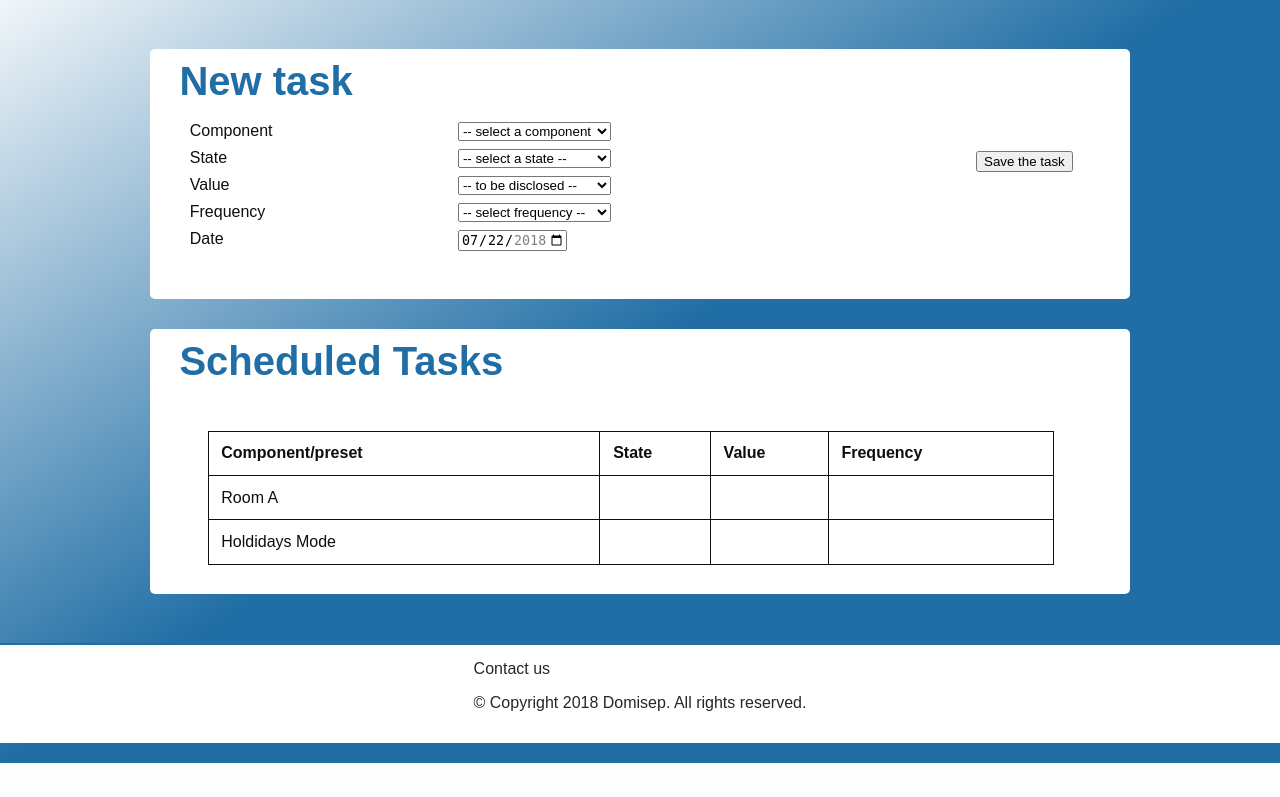
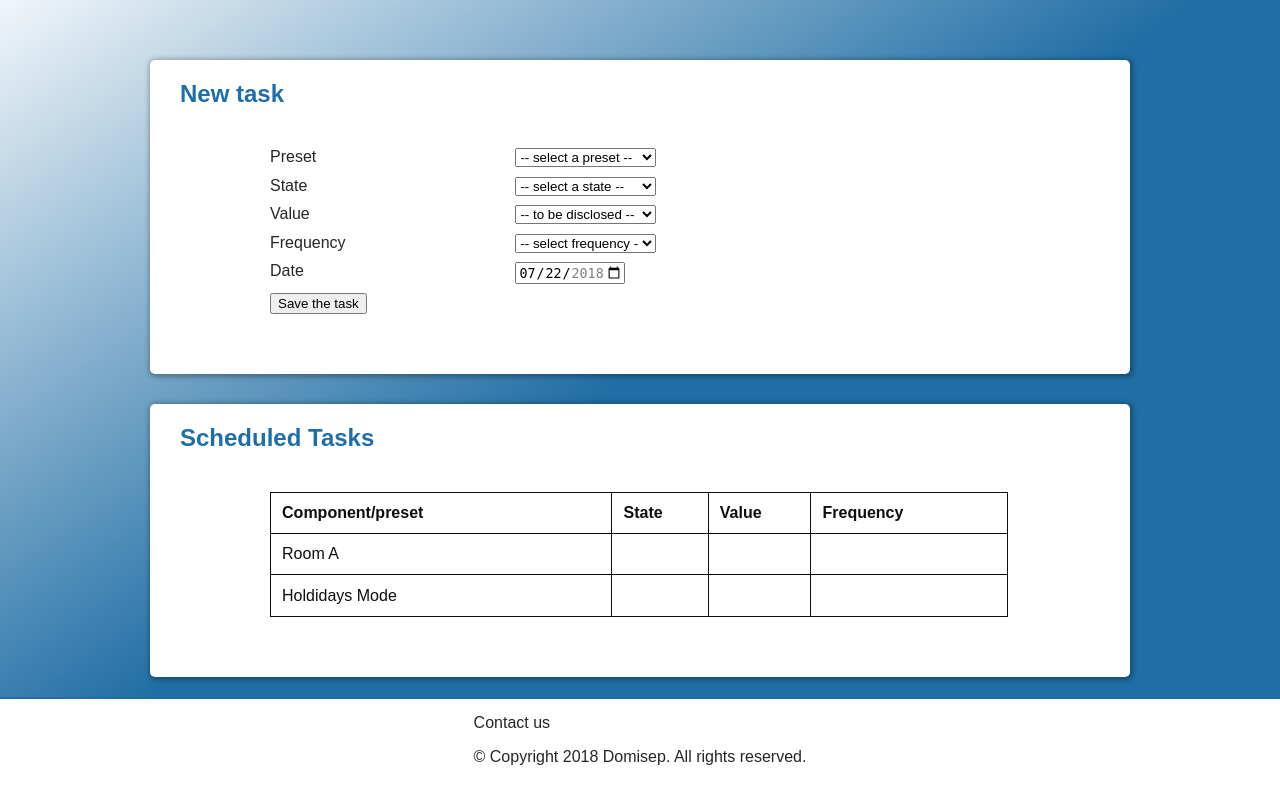
Before and after one commit to TheOnlyMrFlow/Domisep, a PHP site: page /newtask.php in a window 1280 px wide. Shown: the part 53-850 px from the top of the page. Before the commit the page ends 816 px from the top, so only its background shows below. Run offline with PHP 8.4, Linux system fonts and the light colour scheme.

Commit message:
unifier le css

```diff
--- a/www/newtask.php
+++ b/www/newtask.php
@@ -13,6 +13,7 @@ require("scripts/fonction_php_component.php");
 
   <!DOCTYPE html>
   <html>
+
   <head>
     <meta charset="utf-8" />
     <title>New Task</title>
@@ -23,14 +24,14 @@ require("scripts/fonction_php_component.php");
     <link rel="stylesheet" type="text/css" media="screen" href="style/component-style.min.css" />
     <link rel="stylesheet" type="text/css" media="screen" href="components/modals/modal.min.css" />
     <link rel="stylesheet" type="text/css" media="screen" href="components/footer/footer.min.css" />
-    <link rel="stylesheet" href="style/myhouse.min.css"/>
     <link rel="stylesheet" href="components/header-nav/header-nav.min.css">
     <link rel="stylesheet" href="components/header-nav/header-dashboard.min.css">
     <script src="https://ajax.googleapis.com/ajax/libs/jquery/3.3.1/jquery.min.js"></script>
     <script src="components/header-nav/sticky-header.min.js"></script>
-    <link rel="stylesheet" type="text/css" href="../style/newtask.css"/>
+    <link rel="stylesheet" type="text/css" href="style/newtask.css" />
     <script src="scripts/change-language.min.js"></script>
   </head>
+
   <body>
     <?php
 
@@ -46,66 +47,60 @@ include 'components/header-nav/header-nav.php';
 ?>
       <div class="page-content-container">
         <div class="page-content">
-        <div id="NewTask">
-
-            <div id="title">
-                <h1 id="titleNewTask">New task</h1>
-            </div>
-
-            <div class="total-wrapper">
+          <div class="dashboard-big-container">
+            <h2>New task</h2>
+            <div class="dashboard-inner-container">
 
               <div class="half-wrapper">
-                    <section class = "selectors">
-                        <span class ="label">Component</span>
-                        <select class ="dropdown" name="components">
-                            <option value="notanoption" disabled selected>-- select a component --</option>
+                <section class="selectors">
+                  <span class="label">Preset</span>
+                  <select class="dropdown" name="preset">
+                            <option value="notanoption" disabled selected>-- select a preset --</option>
                             <option value="Light A">Lampe A</option>
                             <option value="Heat A">Chauffage A</option>
                             <option value="Light B">Lampe B</option>
                             <option value="Stores">Volets A</option>
                         </select>
                 </section>
-                    <section class = "selectors">
+                <section class="selectors">
                   <span class="label">State</span>
-                        <select class ="dropdown" name="State">
+                  <select class="dropdown" name="State">
                             <option value="notanoption" disabled selected>-- select a state --</option>
                             <option value="ON">ON</option>
                             <option value="OFF">OFF</option>
                         </select>
                 </section>
-                    <section class = "selectors">
+                <section class="selectors">
                   <span class="label">Value</span>
-                        <select class ="dropdown" name="Value">
+                  <select class="dropdown" name="Value">
                             <option value="tbd" disabled selected>-- to be disclosed --</option>
                         </select>
                 </section>
-                    <section class = "selectors">
-                        <span class ="label">Frequency</span>
-                        <select class ="dropdown" name="frequency">
+                <section class="selectors">
+                  <span class="label">Frequency</span>
+                  <select class="dropdown" name="frequency">
                             <option value="notanoption" disabled selected>-- select frequency --</option>
                             <option value="Daily">Daily</option>
                             <option value="Hourly">Hourly</option>
                             <option value="Weekly">Weekly</option>
                          </select>
                 </section>
-                    <section class = "selectors">
+                <section class="selectors">
                   <span class="label">Date</span>
-                        <input type="date" id="start" name="trip-start"
-                                value="2018-07-22"
-                                min="2018-01-01" max="2018-12-31">
+                  <input type="date" id="start" name="trip-start" value="2018-07-22" min="2018-01-01" max="2018-12-31">
                 </section>
               </div>
 
               <div class="half-wrapper">
-                     <section class = "saveSection">
+                <section class="saveSection">
                   <input id="buttonSaveTask" type="button" value="Save the task">
                 </section>
               </div>
             </div>
           </div>
-    <div id="ScheduledTask">
-        <div id="contentScheduledTask">
-            <h1 id="titleScheduledTask">Scheduled Tasks</h1>
+          <div class="dashboard-big-container">
+            <h2>Scheduled Tasks</h2>
+            <div class="dashboard-inner-container">
               <table id="presetsTable">
                 <tr>
                   <th>Component/preset</th>
@@ -129,11 +124,14 @@ include 'components/header-nav/header-nav.php';
             </div>
           </div>
         </div>
+      </div>
 
         <?php
         include 'components/modals/contact/contact.php';
         include 'components/footer/footer.php';
         include 'components/modals/component-details/component-details.php';
         ?>
+
   </body>
+
   </html>
--- a/www/style/dashboard-style.css
+++ b/www/style/dashboard-style.css
@@ -51,7 +51,7 @@ input:focus,button:focus {
 
 
 .dashboard-inner-container{
-  margin: 40px 10px 40px 15%;
+  margin: 40px 10px 40px 90px;
   display: flex;
   flex-wrap: wrap;
 }
@@ -64,3 +64,7 @@ h1,h2,h3,h4,button{
 h1{
   font-size: 2.5em;
 }
+
+h2{
+  color: #206ea5;
+}
--- a/www/style/dashboard-style.min.css
+++ b/www/style/dashboard-style.min.css
@@ -1 +1 @@
-body{background-image:linear-gradient(to bottom right,#fff 0,#206ea5 50%)}.page-content{margin:0 auto;font-family:'Montserrat',sans-serif;color:#fff}.page-title{text-align:center;margin:30px 0 30px 0}.contact-opener{cursor:pointer}input:focus,button:focus{outline:none!important}.dashboard-big-container{padding:20px 30px 20px 30px;background-color:#fff;font-family:Arial,sans-serif;border-radius:5px;box-shadow:1px 1px 5px 2px rgba(0,0,0,0.3);color:#262626}.dashboard-big-container:not(:last-child){margin-bottom:30px}.dashboard-big-container:first-child{margin-top:40px}.dashboard-section-container{background-color:#fff;padding:20px 25px 20px 25px}.dashboard-section-container:not(:last-child){margin-bottom:20px}.dashboard-inner-container{margin:40px 10px 40px 15%;display:flex;flex-wrap:wrap}h1,h2,h3,h4,button{font-family:'Montserrat',sans-serif;margin:0}h1{font-size:2.5em}
+body{background-image:linear-gradient(to bottom right,#fff 0,#206ea5 50%)}.page-content{margin:0 auto;font-family:'Montserrat',sans-serif;color:#fff}.page-title{text-align:center;margin:30px 0 30px 0}.contact-opener{cursor:pointer}input:focus,button:focus{outline:none!important}.dashboard-big-container{padding:20px 30px 20px 30px;background-color:#fff;font-family:Arial,sans-serif;border-radius:5px;box-shadow:1px 1px 5px 2px rgba(0,0,0,0.3);color:#262626}.dashboard-big-container:not(:last-child){margin-bottom:30px}.dashboard-big-container:first-child{margin-top:40px}.dashboard-section-container{background-color:#fff;padding:20px 25px 20px 25px}.dashboard-section-container:not(:last-child){margin-bottom:20px}.dashboard-inner-container{margin:40px 10px 40px 90px;display:flex;flex-wrap:wrap}h1,h2,h3,h4,button{font-family:'Montserrat',sans-serif;margin:0}h1{font-size:2.5em}h2{color:#206ea5}
--- a/www/style/newtask.css
+++ b/www/style/newtask.css
@@ -5,39 +5,23 @@ body
     font-weight: lighter;
     color: #fff;
 }
-#NewTask
-{
-    background-color: #fff;
-    width: 100%;
-    height:250px;
-    border-radius:5px;
-    margin: auto;
-    margin-top: 3%;
-    color: #0E0E0E;
-}
+
 .total-wrapper
 {
     display: flex;
-    padding-left: 2%;
-    padding-right: 2%;
 }
 
 .half-wrapper:last-child
 {
     width: 15%;
-    margin-top: 5%;
     text-align: left;
 }
 .half-wrapper:first-child
 {
-    margin-top: 1%;
     width: 90%;
 }
 .half-wrapper:first-child section
 {
-    margin:auto;
-    background-color: #fff;
-    padding-top: 1%;
     display: flex;
     flex-wrap: wrap;
     width : 95%;
@@ -46,7 +30,8 @@ body
 .selectors
 {
     display: flex;
-    width: 30%;
+    width: 50%;
+    margin-bottom: 0.6em;
 }
 
 .label
@@ -59,40 +44,9 @@ body
     width: 20%;
 }
 
-#title
-{
-    padding-left: 3%;
-    padding-top: 1%;
-    padding-right: 1%;
-}
-#titleNewTask
-{
-    color:#206ea5;
-}
 
-#ScheduledTask
-{
-    background-color: #fff;
-    width: 100%;
-    border-radius:5px;
-    margin: auto;
-    margin-top: 3%;
-    margin-bottom: 5%;
-}
-#contentScheduledTask
-{
-    padding-left: 3%;
-    padding-top: 1%;
-    padding-right: 1%;
-    padding-bottom: 3%;
-}
-#titleScheduledTask
-{
-    color:#206ea5;
-}
 #presetsTable
 {
-    margin : 5% 0px 0px 3%;
     width: 90%;
     float: center;
     background-color: #fff;
--- a/www/style/newtask.min.css
+++ b/www/style/newtask.min.css
@@ -1 +1 @@
-body{background-color:#0e0e0e;font-family:Arial,Helvetica,sans-serif;font-weight:lighter;color:white}#NewTask{background-color:#242424;width:90%;height:250px;border-radius:15px;margin:auto;margin-top:3%}#contentNewTask{padding-left:3%;padding-top:1%;padding-right:1%}#titleNewTask{color:#1db954}#c1{text-align:right;float:left;width:15%;height:120px;line-height:190%}#c2{padding-left:2%;text-align:left;float:left;width:15%;height:120px}#selectComponent{background-color:#242424}#c3{text-align:right;float:left;width:15%;height:120px;border-width:10px}#c4{padding-left:2%;text-align:left;float:left;width:15%;height:120px}#c5{text-align:right;float:left;width:15%;height:120px}#c6{padding-left:2%;text-align:left;float:left;width:15%;height:120px}#SaveTask{text-align:right;padding-top:5%;padding-right:2%}#ScheduledTask{background-color:#242424;width:90%;height:320px;border-radius:15px;margin:auto;margin-top:3%}#contentScheduledTask{padding-left:3%;padding-top:1%;padding-right:1%}#titleScheduledTask{color:#1db954}#presetsTable{margin:5% 0 0 3%;width:90%;float:center;background-color:#0e0e0e}#presetsTable,th,td{border:1px solid #1db954;border-collapse:collapse;padding:2%}th{text-align:left}
+body{background-image:linear-gradient(to bottom right,#fff 0,#206ea5 50%);font-family:Arial,Helvetica,sans-serif;font-weight:lighter;color:#fff}.total-wrapper{display:flex}.half-wrapper:last-child{width:15%;text-align:left}.half-wrapper:first-child{width:90%}.half-wrapper:first-child section{display:flex;flex-wrap:wrap;width:95%}.selectors{display:flex;width:50%;margin-bottom:.6em}.label{width:35%}.dropdown{width:20%}#presetsTable{width:90%;float:center;background-color:#fff;color:#0e0e0e}#presetsTable,th,td{border:1px solid #0e0e0e;border-collapse:collapse;padding:1.5%}th{text-align:left}
```
Lines whose indentation alone changed are shown as unchanged.
